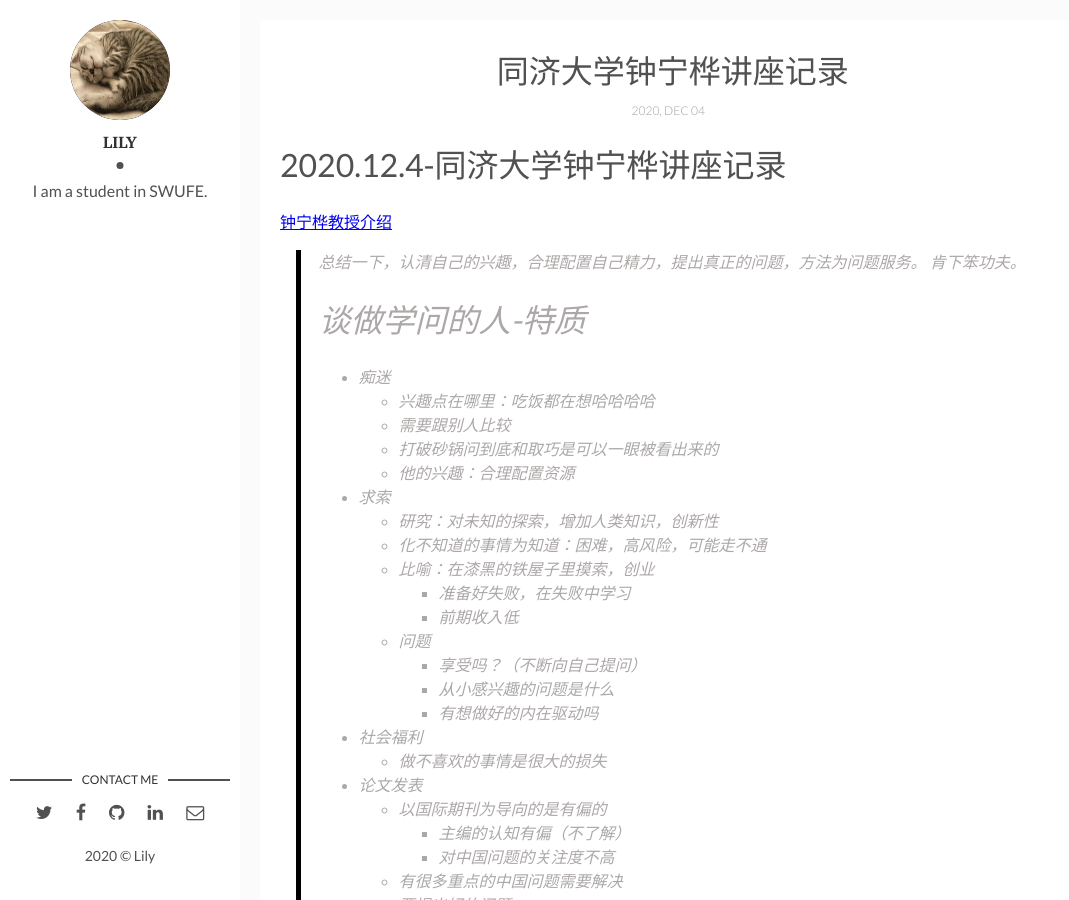
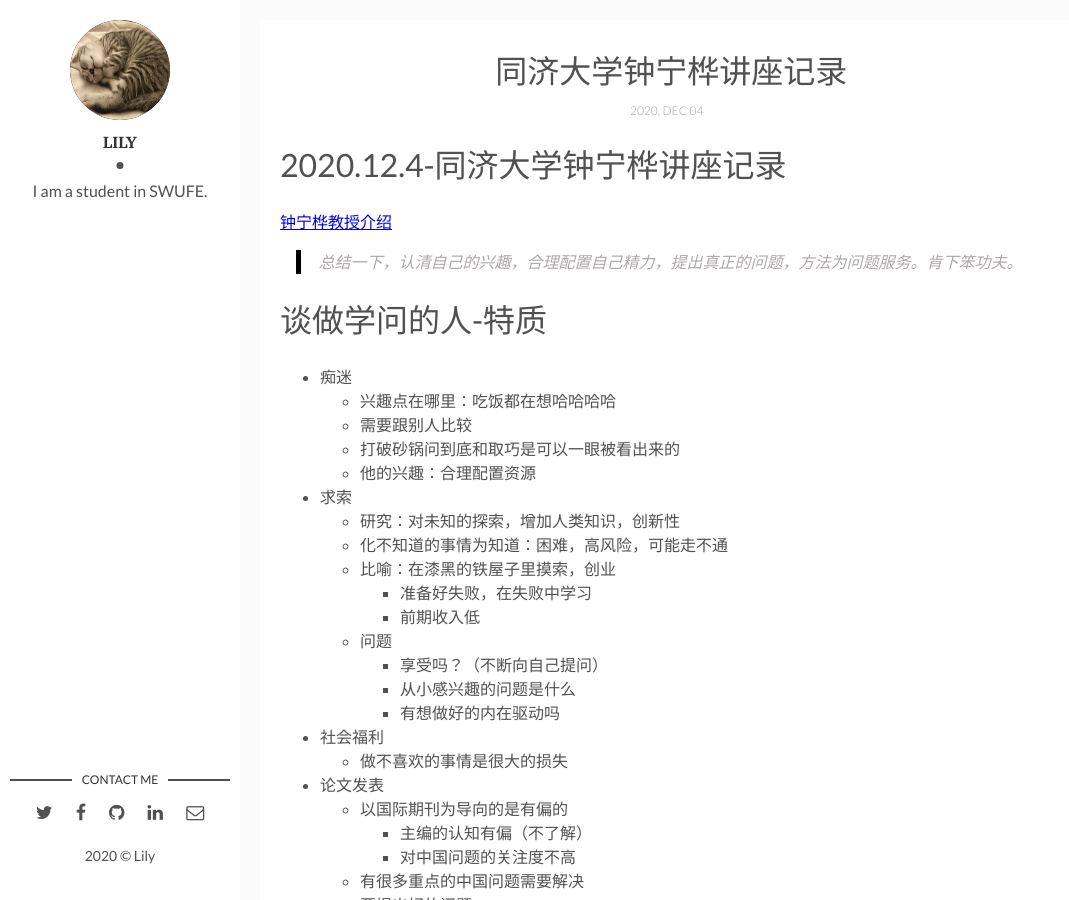
Before and after one commit to Tammy-Lee/Tammy-Lee.github.io, a Jekyll site: the page built from _posts/2020-12-04-同济大学钟宁桦讲座记录.markdown, in a window 1280 px wide and 900 px high. Shown: the whole window, without its empty margins (0-1069 px from the left). Built offline with Jekyll 4.4.1, drawn with Linux system fonts in a browser that asks for light colours; our own code applies the rules of GitHub Pages for plain Markdown files; comment, search, counter and statistics services are not loaded.

Commit message:
【修改】

```diff
--- a/_posts/2020-12-04-同济大学钟宁桦讲座记录.markdown
+++ b/_posts/2020-12-04-同济大学钟宁桦讲座记录.markdown
@@ -1,7 +1,7 @@
 # 2020.12.4-同济大学钟宁桦讲座记录
 [钟宁桦教授介绍](https://ife.tongji.edu.cn/42/3c/c2890a16956/page.htm)
-> 总结一下，认清自己的兴趣，合理配置自己精力，提出真正的问题，方法为问题服务。
-> 肯下笨功夫。
+> 总结一下，认清自己的兴趣，合理配置自己精力，提出真正的问题，方法为问题服务。肯下笨功夫。
+
 # 谈做学问的人-特质
 - 痴迷
     - 兴趣点在哪里：吃饭都在想哈哈哈哈
```
